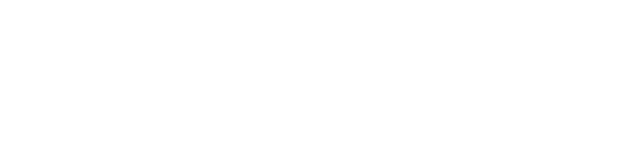
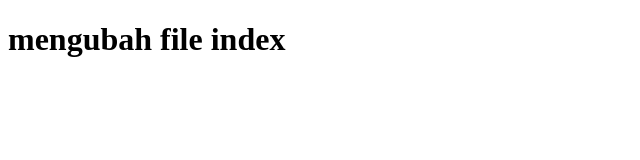
Before and after one commit to dodirenaldibatubara/test-frontend, a plain HTML site: page index.html in a window 1280 px wide. Shown: the whole page, without its empty margins (0-640 px from the left). Drawn offline with Linux system fonts and the light colour scheme.

Commit message:
mengubah dan modigfikasi file index

```diff
--- a/index.html
+++ b/index.html
@@ -6,5 +6,7 @@
     <meta name="viewport" content="width=device-width, initial-scale=1.0" />
     <title>coba git</title>
   </head>
-  <body></body>
+  <body>
+    <h1>mengubah file index</h1>
+  </body>
 </html>
```
